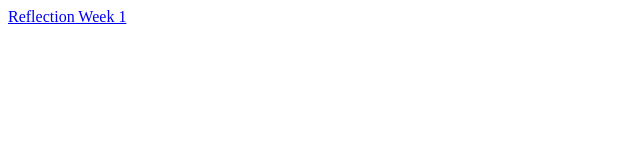
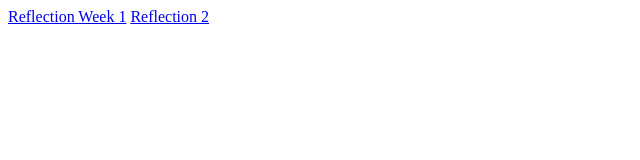
Before and after one commit to BroClements/test, a plain HTML site: page index2.html in a window 1280 px wide. Shown: the whole page, without its empty margins (0-640 px from the left). Drawn offline with Linux system fonts and the light colour scheme.

Commit message:
Update index2.html

```diff
--- a/index2.html
+++ b/index2.html
@@ -2,5 +2,6 @@
 
 <body>
   <a href="./reflection1.docx"> Reflection Week 1</a>
+  <a href="Document.docx" > Reflection 2</a>
   </body>
 </html>
```
